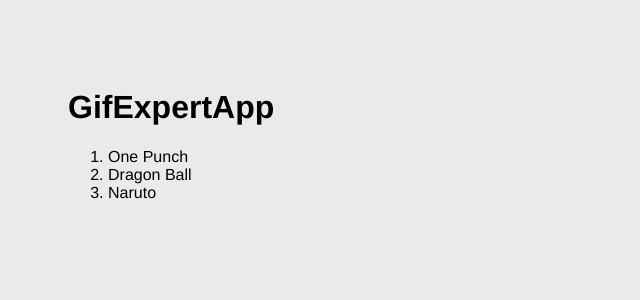
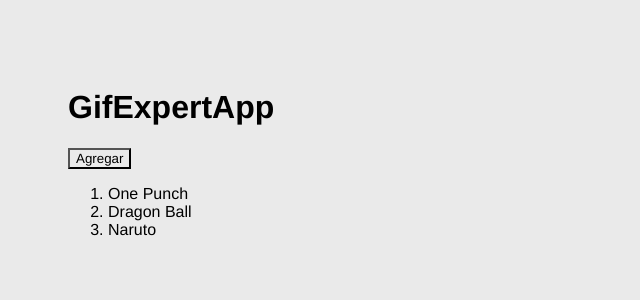
Before and after one commit to 1juanherrera/gif-expert-app, a React (Vite) app: page / in a window 1280 px wide. Shown: the top 300 px of the page, without its empty margins (0-640 px from the left). Built offline with nearby package versions, Linux system fonts and the light colour scheme.

Commit message:
add: insert category

```diff
--- a/src/GifExpertApp.jsx
+++ b/src/GifExpertApp.jsx
@@ -4,12 +4,14 @@
 
     const [ categories, setCategories ] = useState(['One Punch', 'Dragon Ball', 'Naruto'])
 
-    console.log(categories)
-
+    const onAddCategory = () => {
+        setCategories([ ...categories, 'Valorant' ])
+    }
 
     return (
         <>
             <h1>GifExpertApp</h1>
+            <button onClick={onAddCategory}>Agregar</button>
             <ol>
                 {
                 categories.map((category) => {
```
